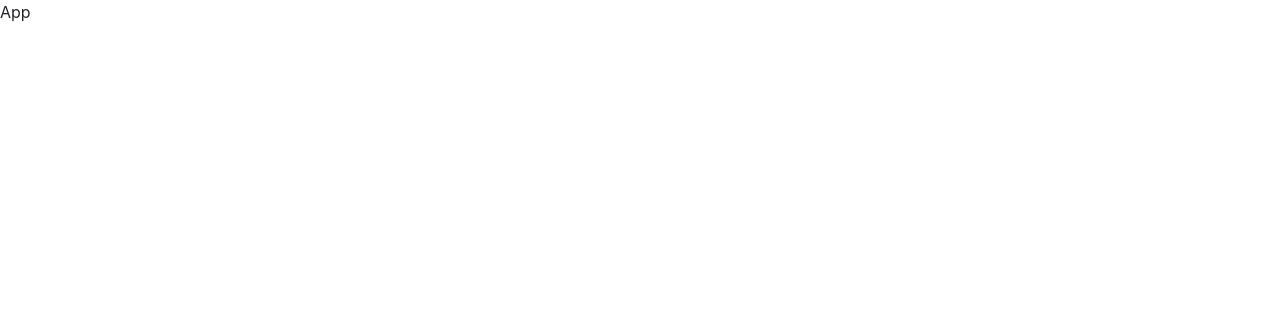
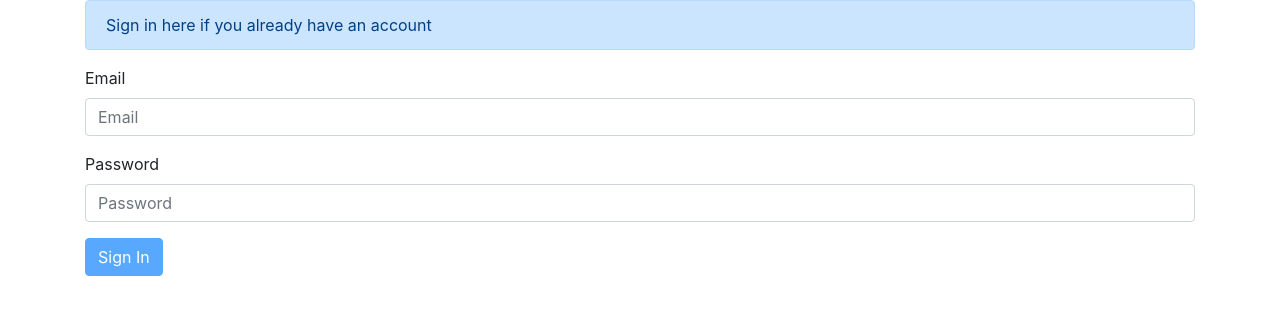
Before and after one commit to ShornJacob/Auth_ReduxForm, a React (Create React App) app: page /signin in a window 1280 px wide. Shown: the top 314 px of the page. Built offline with nearby package versions, Linux system fonts and the light colour scheme; no server answers.

Commit message:
Added SignIn Component

```diff
--- a/src/App.js
+++ b/src/App.js
@@ -1,10 +1,18 @@
 import React from "react";
+import { Route, Switch } from 'react-router-dom'
+
+//components
+import SignIn  from './components/Auth/SignIn'
+
+
+//functions
+import {authenticateAsync} from './util/auth'
 
 export default () => {
 
   return (
-    <div>
-      App
-    </div>
+    <Switch>
+      <Route exact path='/signin' render={() => <SignIn onSubmit={authenticateAsync} />} />
+    </Switch>
   )
 }
--- /dev/null
+++ b/src/components/AlertMessage.js
@@ -0,0 +1,11 @@
+import React from 'react'
+import Alert from 'react-bootstrap/Alert'
+
+export default  ({variant,message}) => {
+
+  //console.log(variant)
+  //console.log(message)
+
+  return <Alert variant={variant}>{message}</Alert>
+
+}
--- /dev/null
+++ b/src/components/Auth/SignIn.js
@@ -0,0 +1,100 @@
+import React from 'react'
+import { Field, reduxForm } from 'redux-form'
+import Button from 'react-bootstrap/Button'
+import Form from 'react-bootstrap/Form'
+import Container from 'react-bootstrap/Container'
+import Alert from 'react-bootstrap/Alert'
+import AlertMessage from '../AlertMessage'
+import PropTypes from 'prop-types'
+
+//Dealing with Errors
+
+const Message = ({ code, message }) => {
+
+  //console.log(code)
+  //console.log(message)
+
+  switch (code) {
+
+    case "UserNotConfirmedException":
+      return  (
+        <div>
+          <br />
+          <Alert variant="danger">
+            An email with Confirmation has been sent to the email . Please{''}
+            <Alert.Link href="/confirmsignup"> confirm </Alert.Link> user.
+      </Alert>
+
+          <AlertMessage variant="danger" message={message}/>
+        </div>)
+
+    case "NotAuthorizedException":
+      return  (
+        <div>
+          <br />
+          <AlertMessage variant="danger" message={message}/>
+
+          <Alert variant="info">
+            <Alert.Link href="/forgotpassword"> Click here </Alert.Link>{''} if you forgot your password.
+         </Alert>
+
+        </div>)
+
+    default:
+      return (
+        <div>
+          <br />
+          <AlertMessage variant="danger" message={message} />
+        </div>)
+  }
+}
+
+
+//for rendering Input
+const renderTextInput = ({ input, label, type, placeholder }) => {
+  return (
+    <div>
+      <Form.Label>{label}</Form.Label>
+      <Form.Control type={type} placeholder={placeholder} {...input} />
+    </div>
+  )
+}
+
+
+let signInForm = props => {
+
+  const { error, handleSubmit, pristine, submitting } = props
+
+  return (
+    <Container className="justify-content-md-center">
+
+      <Alert variant="primary">Sign in here if you already have an account</Alert>
+
+      <Form onSubmit={handleSubmit}>
+        <Form.Group>
+          <Field name="email" component={renderTextInput} label="Email" type="email" placeholder="Email" />
+        </Form.Group>
+
+        <Form.Group>
+          <Field name="password" component={renderTextInput} label="Password" type="password" placeholder="Password" />
+        </Form.Group>
+
+        <Button type="submit" disabled={pristine || submitting}>Sign In</Button>
+
+      </Form>
+
+
+      {/* if error variable is defined, display it */}
+      {error && <Message {...error} />}
+    </Container>
+
+  )
+}
+
+signInForm.propTypes = {
+  handleSubmit: PropTypes.func.isRequired,
+}
+
+export default reduxForm({
+  form: 'signIn'
+})(signInForm)
--- /dev/null
+++ b/src/util/auth/error.js
@@ -0,0 +1,22 @@
+import { SubmissionError } from 'redux-form'
+
+const throwError = (error) => {
+
+    const errorObject = {
+        _error: {
+            code: error.code,
+            message: error.message
+        }
+    }
+
+    throw new SubmissionError(errorObject)
+}
+
+
+export const signInError = (error) => {
+
+    console.log("signInError")
+
+    throwError(error)
+
+}
--- /dev/null
+++ b/src/util/auth/index.js
@@ -0,0 +1,14 @@
+import Auth from '../../aws-exports';
+import {signInSuccess} from './success'
+import  {signInError} from './error'
+
+export const authenticateAsync = (values) => {
+
+    //console.log(values)
+
+    return Auth.signIn(values.email, values.password).then((response) => {
+        signInSuccess(response)
+    }).catch((error) => {
+        signInError(error)
+    })
+}
--- /dev/null
+++ b/src/util/auth/success.js
@@ -0,0 +1,5 @@
+export const signInSuccess = (response) => {
+
+    console.log("signInSuccess")
+
+}
```
